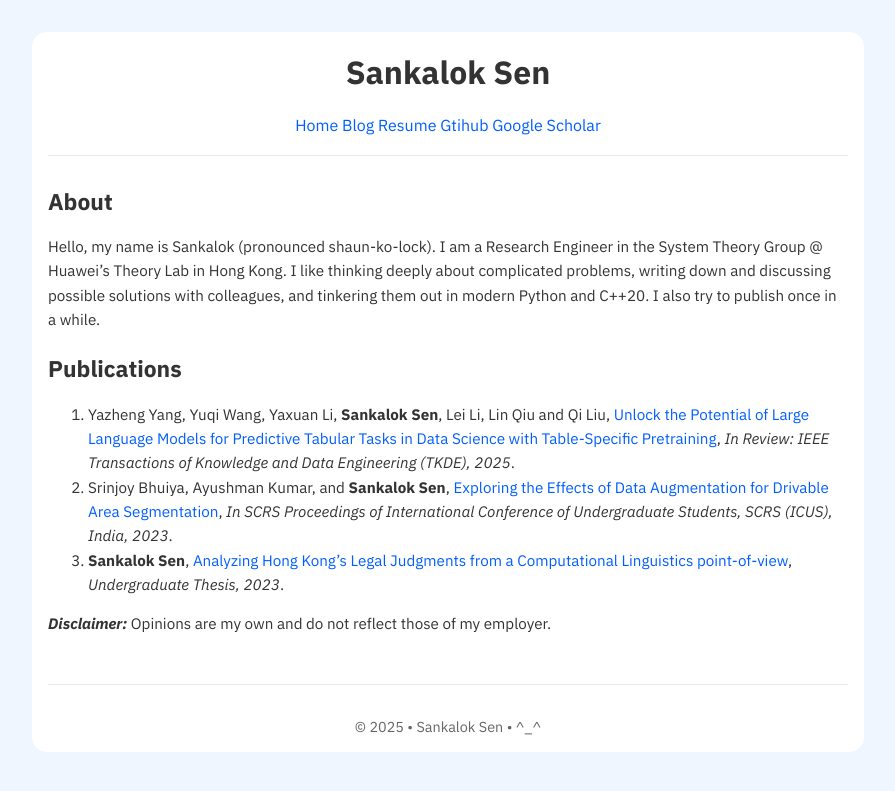
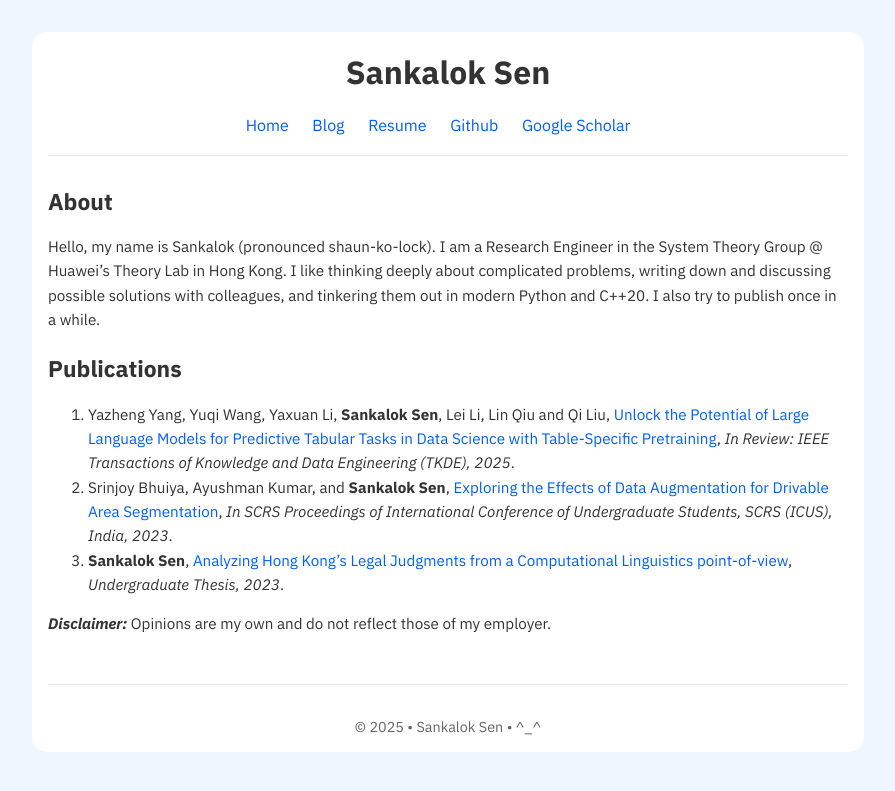
Before and after one commit to sankalok/sankalok.github.io, a Jekyll site: the page built from index.md, in a window 1280 px wide. Shown: the top 791 px of the page, without its empty margins (192-1087 px from the left). Built offline with Jekyll 4.4.1, drawn with Linux system fonts in a browser that asks for light colours.

Commit message:
Update default.html

```diff
--- a/_layouts/default.html
+++ b/_layouts/default.html
@@ -97,11 +97,11 @@
 
             <h1>{{ site.title | default: "My Blog" }}</h1>
             <nav>
-                <a href="/">Home</a>
-                <a href="/blog/blog_base">Blog</a>
-                <a href="/assets/cv.pdf">Resume</a>
-                <a href="https://github.com/sankalok">Gtihub</a>
-                <a href="https://scholar.google.com/citations?user=NlxRNrUAAAAJ&hl=en">Google Scholar</a>
+                <a href="/">Home</a>  &emsp;
+                <a href="/blog/blog_base">Blog</a> &emsp;
+                <a href="/assets/cv.pdf">Resume</a>  &emsp;
+                <a href="https://github.com/sankalok">Github</a> &emsp;
+                <a href="https://scholar.google.com/citations?user=NlxRNrUAAAAJ&hl=en">Google Scholar</a> &emsp;
             </nav>
         </header>
 
```
